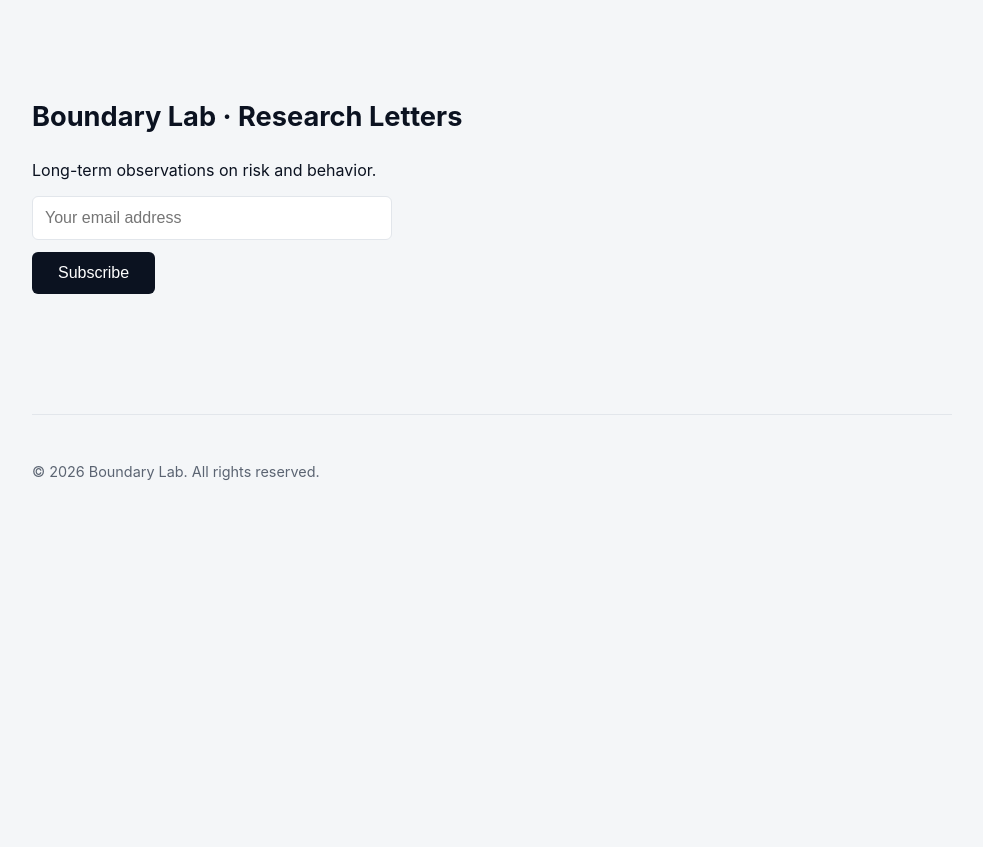
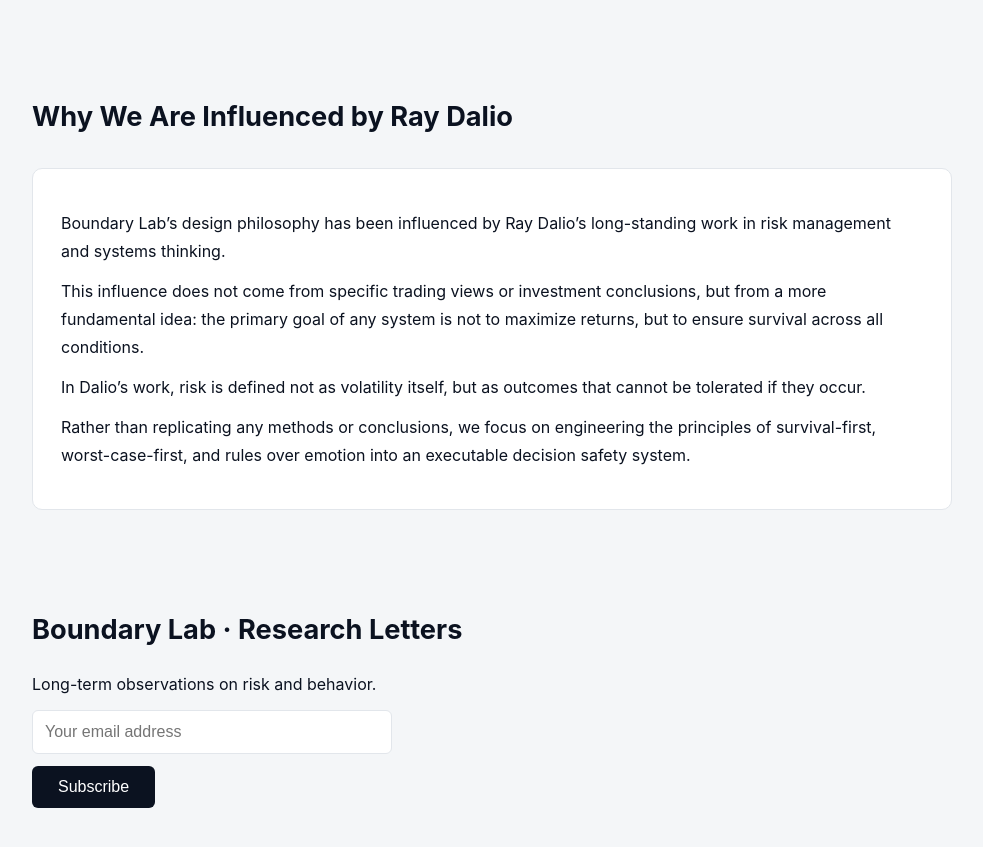
Before and after one commit to fzjbsy/boundary-lab, a plain HTML site: page index.html in a window 1280 px wide. Shown: the part 1821-2668 px from the top of the page, without its empty margins (148-1131 px from the left). Before the commit the page ends 2390 px from the top, so only its background shows below. Drawn offline with Linux system fonts and the light colour scheme.

Commit message:
Add files via upload

```diff
--- a/index.html
+++ b/index.html
@@ -209,6 +209,16 @@ footer {
     <a class="btn" href="execution.html" data-i18n="btn_view"></a>
   </div>
 </section>
+<section>
+  <h2 data-i18n="dalio_title"></h2>
+
+  <div class="card">
+    <p data-i18n="dalio_p1"></p>
+    <p data-i18n="dalio_p2"></p>
+    <p data-i18n="dalio_p3"></p>
+    <p data-i18n="dalio_p4"></p>
+  </div>
+</section>
 
 <section>
   <h2 data-i18n="mail_title"></h2>
@@ -253,7 +263,13 @@ const i18n = {
     mail_desc: "Long-term observations on risk and behavior.",
     mail_ph: "Your email address",
     mail_btn: "Subscribe",
-    footer: "© 2026 Boundary Lab. All rights reserved."
+    footer: "© 2026 Boundary Lab. All rights reserved.",
+    dalio_title: "Why We Are Influenced by Ray Dalio",
+    dalio_p1: "Boundary Lab’s design philosophy has been influenced by Ray Dalio’s long-standing work in risk management and systems thinking.",
+    dalio_p2: "This influence does not come from specific trading views or investment conclusions, but from a more fundamental idea: the primary goal of any system is not to maximize returns, but to ensure survival across all conditions.",
+    dalio_p3: "In Dalio’s work, risk is defined not as volatility itself, but as outcomes that cannot be tolerated if they occur.",
+    dalio_p4: "Rather than replicating any methods or conclusions, we focus on engineering the principles of survival-first, worst-case-first, and rules over emotion into an executable decision safety system."
+
   },
   zh: {
     company: "Boundary Lab · 边界实验室",
@@ -282,7 +298,13 @@ const i18n = {
     mail_desc: "分享真实风险路径与行为案例。",
     mail_ph: "你的邮箱地址",
     mail_btn: "免费订阅",
-    footer: "© 2026 Boundary Lab｜边界实验室"
+    footer: "© 2026 Boundary Lab｜边界实验室",
+    dalio_title: "我们为什么受瑞·达利欧影响",
+    dalio_p1: "Boundary Lab 的设计思想，受到瑞·达利欧（Ray Dalio）在风险管理与系统思维方面的长期影响。",
+    dalio_p2: "这种影响并不来自某一条交易观点或投资结论，而来自一个更基础的理念：任何系统的第一目标，不是追求更高回报，而是确保在所有环境下不会被淘汰。",
+    dalio_p3: "在达利欧的研究与实践中，风险被定义为那些一旦发生就无法承受的结果，而不是短期波动本身。",
+    dalio_p4: "我们并不试图复制任何方法或结论，而是将“生存优先、最坏情况优先、规则高于情绪”的原则，工程化为一种可被执行的决策与行为安全系统。"
+
   },
   ja: {
     company: "Boundary Lab · 境界研究所",
@@ -311,6 +333,11 @@ const i18n = {
     mail_desc: "誇張なしの長期考察。",
     mail_ph: "メールアドレス",
     mail_btn: "登録",
+    dalio_title: "なぜレイ・ダリオの思想に影響を受けているのか",
+    dalio_p1: "Boundary Lab の設計思想は、リスク管理とシステム思考におけるレイ・ダリオの長年の研究に影響を受けています。",
+    dalio_p2: "その影響は特定の取引手法や投資結論ではなく、より根本的な考え方に基づいています。すなわち、あらゆるシステムの第一の目的は、利益最大化ではなく、あらゆる環境で生き残ることです。",
+    dalio_p3: "ダリオの思想では、リスクとは短期的な変動ではなく、発生した場合に受け入れられない結果を指します。",
+    dalio_p4: "私たちは手法や結論を模倣するのではなく、「生存優先」「最悪ケース優先」「感情よりルール」という原則を、実行可能な意思決定安全システムとして実装しています。",
     footer: "© 2026 Boundary Lab"
   }
 };
```
